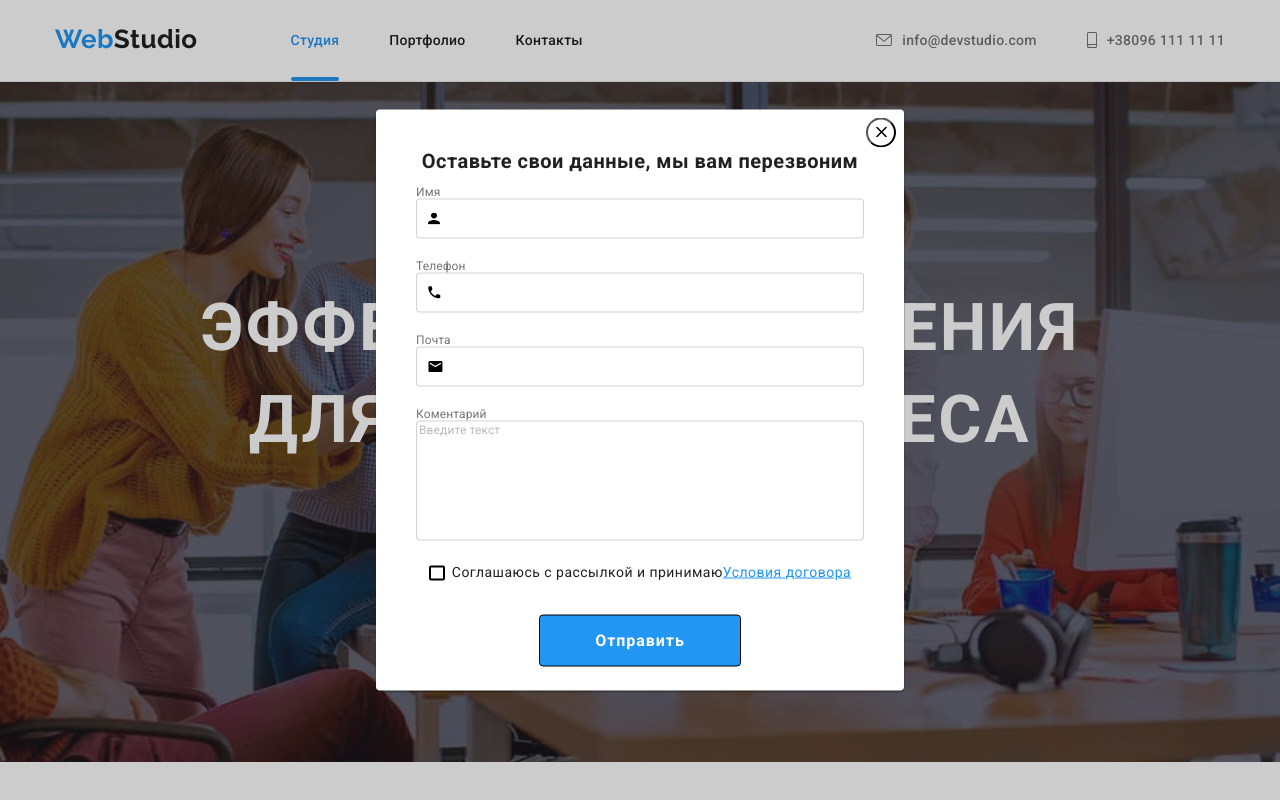
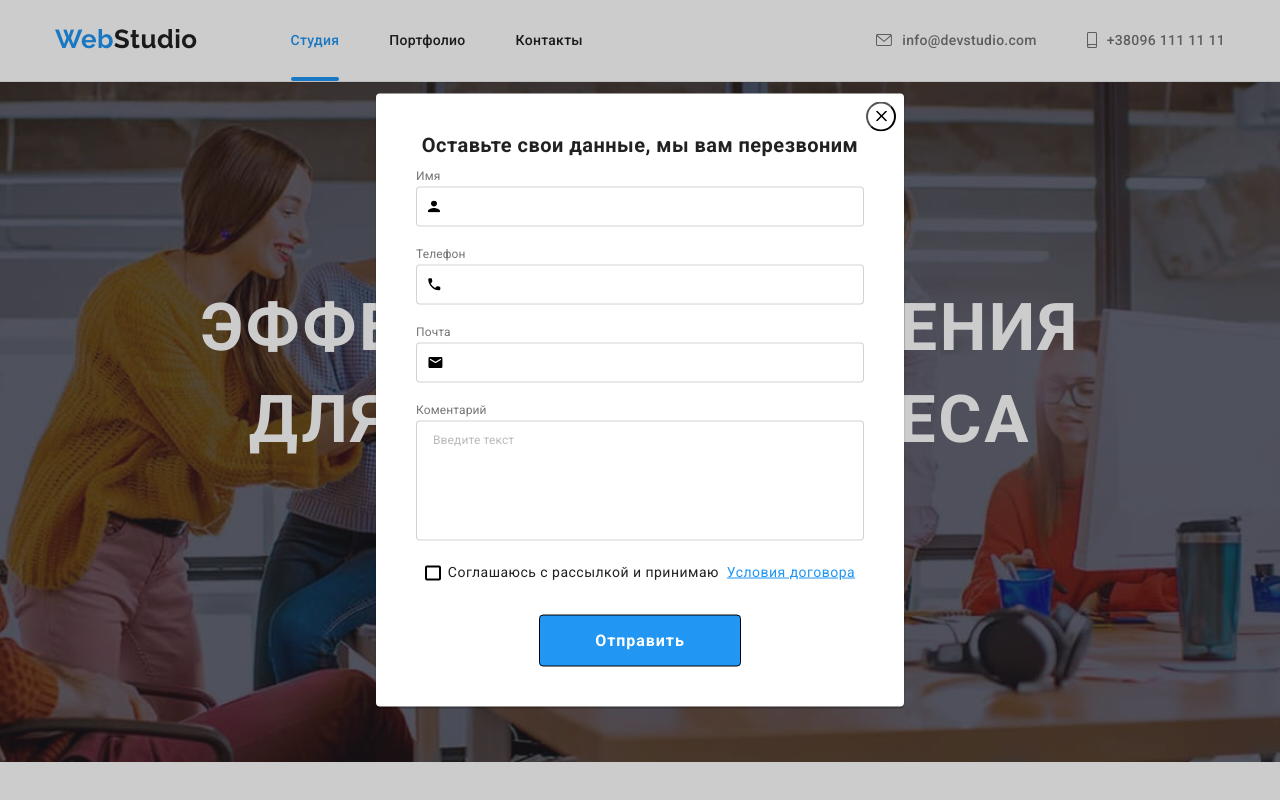
Before and after one commit to sokoll22/goit-markup-hw-06, a plain HTML site: page index.html in a window 1280 px wide. Both pictures are taken after a click on the button "Заказать услугу". Shown: the top 800 px of the page. Drawn offline with nearby package versions, Linux system fonts and the light colour scheme.

Commit message:
Hw#6 Sub#3
1. Set paddings for modal-form text area
2. Set min-width for .modal & delete height
3.Set margin-top for .modal-form-input-wrapper

```diff
--- a/css/styles.css
+++ b/css/styles.css
@@ -882,8 +882,8 @@ p {
 
 .modal {
   position: absolute;
-  width: 528px;
-  height: 581px;
+  min-width: 528px;
+  /* height: 581px; */
   left: 50%;
   top: 50%;
   transform: translate(-50%, -50%);
@@ -981,6 +981,7 @@ p {
 .modal-form-input-wrapper {
   position: relative;
   display: block;
+  margin-top: 4px;
 }
 
 .modal-form-input:focus {
@@ -1004,6 +1005,9 @@ p {
   font-size: 12px;
   line-height: 1.143;
   letter-spacing: 0.01em;
+
+  padding: 12px 16px;
+  margin-top: 4px;
 
   transition: border-color var(--transition-delay-var) var(--timing-func);
 }
--- a/index.html
+++ b/index.html
@@ -442,8 +442,8 @@
        </label>
 
         <input type="checkbox" name="user-policy" id="policy-check" class="modal-form-check-policy visually-hidden">
-        <label for="policy-check" class="modal-form-label-policy">Соглашаюсь с рассылкой и принимаю
-          <a href="" class="modal-form-label-policy-link link"> Условия договора</a>
+        <label for="policy-check" class="modal-form-label-policy">Соглашаюсь с рассылкой и принимаю &nbsp
+          <a href="" class="modal-form-label-policy-link link">Условия договора</a>
         </label>
         <button class="modal-form-btn">Отправить</button>
       </form>
```
